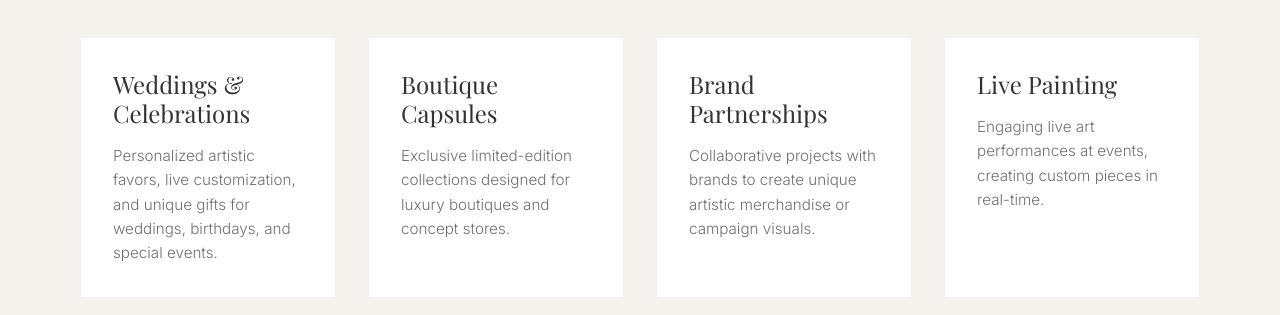
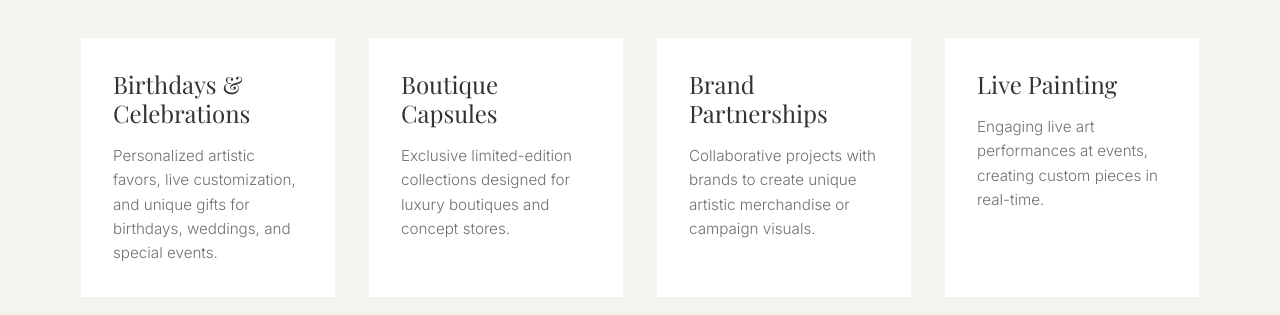
Before and after one commit to pravesh0306/Fil-d-art-website, a React (Vite) app: page /collaborations in a window 1280 px wide. Shown: the part 343-658 px from the top of the page. Built offline with nearby package versions, Linux system fonts and the light colour scheme; a web font is replaced by a local one.

Commit message:
Update Collaborations: Rename to Birthdays & Celebrations

```diff
--- a/src/pages/Collaborations.jsx
+++ b/src/pages/Collaborations.jsx
@@ -16,8 +16,8 @@ const Collaborations = () => {
         <div className="container">
           <div className="services-grid">
             <div className="service-card">
-              <h3>Weddings & Celebrations</h3>
-              <p>Personalized artistic favors, live customization, and unique gifts for weddings, birthdays, and special events.</p>
+              <h3>Birthdays & Celebrations</h3>
+              <p>Personalized artistic favors, live customization, and unique gifts for birthdays, weddings, and special events.</p>
             </div>
             <div className="service-card">
               <h3>Boutique Capsules</h3>
```
